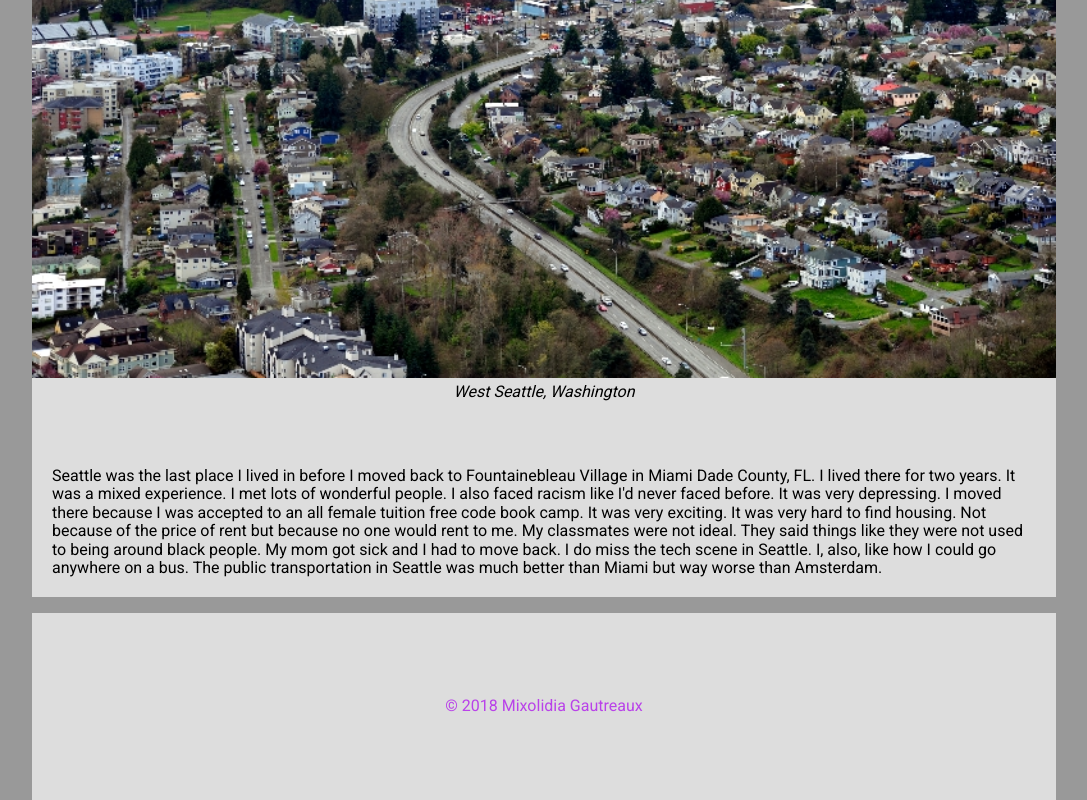
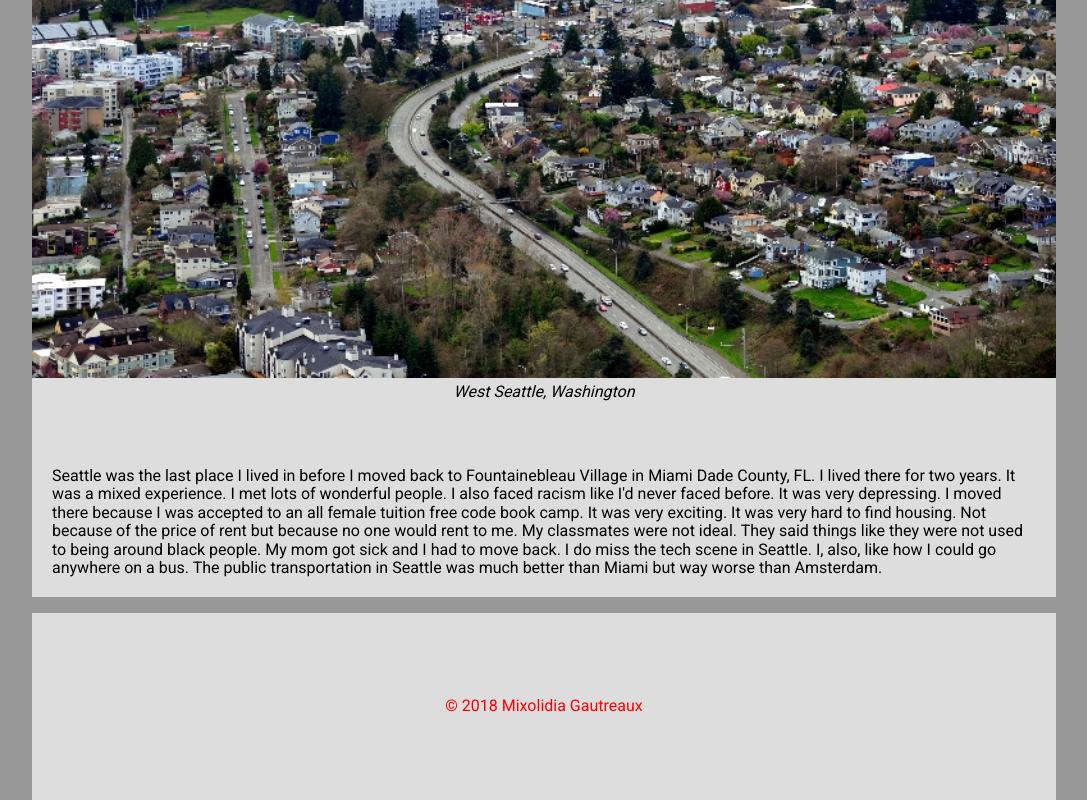
Before and after one commit to mixolidia/html-me-something, a plain HTML site: page index.html in a window 1280 px wide. Shown: the part 5082-5882 px from the top of the page, without its empty margins (96-1183 px from the left). Drawn offline with Linux system fonts and the light colour scheme.

Commit message:
Update copywright font color
Using nombre id.

```diff
--- a/style.css
+++ b/style.css
@@ -101,5 +101,5 @@ img {
 }
 
 #nombre {
-	color: rgba(173, 14, 236, 0.753);
+	color: red;
 }
```
